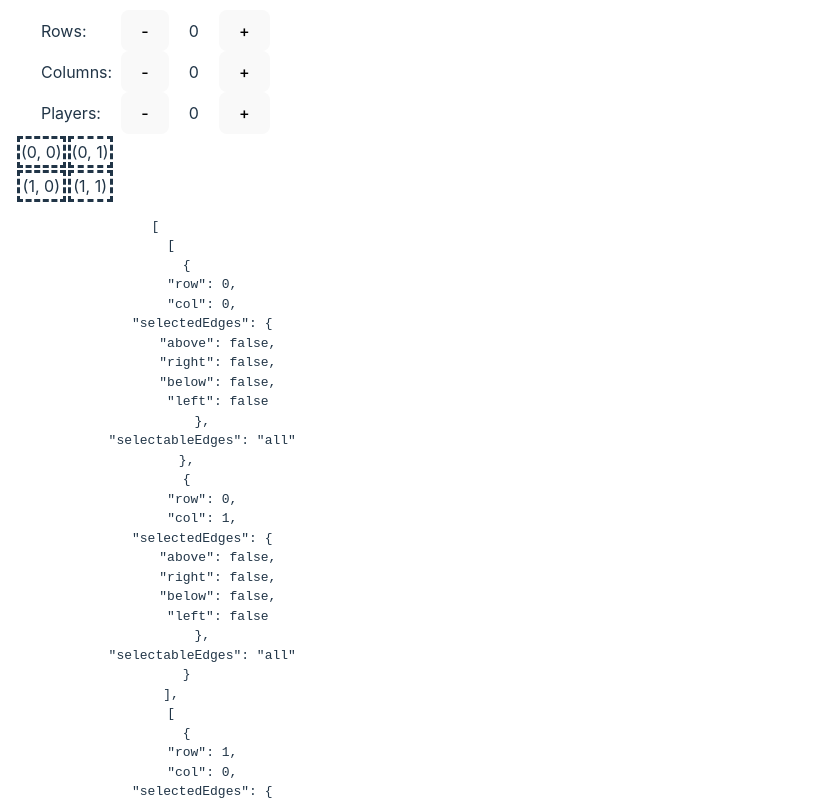
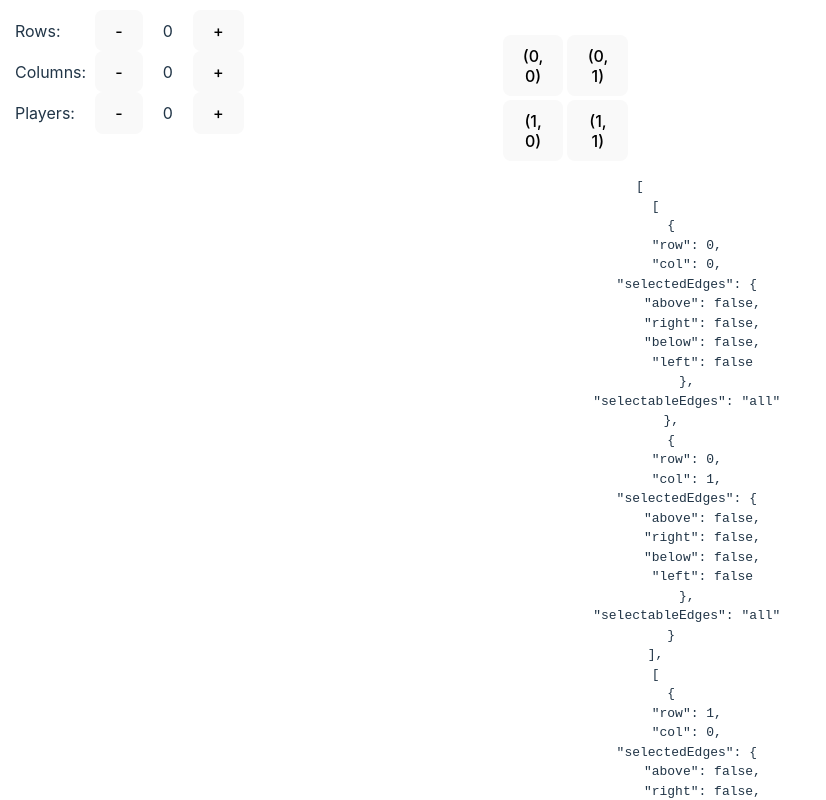
Before and after one commit to gjpg/boxes, a React (Vite) app: page / in a window 1280 px wide. Shown: the top 800 px of the page, without its empty margins (0-826 px from the left). Built offline with nearby package versions, Linux system fonts and the light colour scheme.

Commit message:
neighbours

```diff
--- a/src/App.tsx
+++ b/src/App.tsx
@@ -1,42 +1,73 @@
 // App.tsx
-import React, {useMemo, useState} from 'react';
-import Counter from './Counter.tsx';
-import Players from './Players.tsx';
-import {Box} from './Grid.tsx';
-import BoxCell from './Grid.tsx';
-import {BoxCellInterface} from './Grid.tsx'
+import React, { useMemo, useState, useCallback } from "react";
+import Counter from "./Counter.tsx";
+import Players from "./Players.tsx";
+import { Box, Edge } from "./Grid.tsx";
+import BoxCell from "./Grid.tsx";
 
-import './styles.css';
+import "./styles.css";
 
-
-const makeGrid = (numRows: number, numCols: number): Box[][]  => {
-    console.log('Calling makeGrid');
-    return new Array(numRows).fill(0).map((_, row) => new Array(numCols).fill(0).map((__, col) => ({
+const makeGrid = (numRows: number, numCols: number): Box[][] => {
+  console.log("Calling makeGrid");
+  return new Array(numRows).fill(0).map((_, row) =>
+    new Array(numCols).fill(0).map((__, col) => ({
       // this is the box you need to initialise
       row,
       col,
-        selectedEdges:{above: false, right: false, below: false, left: false},
-        selectableEdges:'all'
-    })));
-
-    }
+      selectedEdges: { above: false, right: false, below: false, left: false },
+      selectableEdges: "all",
+    })),
+  );
+};
 
 const App: React.FC = () => {
   const [rowCount, setRowCount] = useState<number>(0);
   const [columnCount, setColumnCount] = useState<number>(0);
   const [playerCount, setPlayerCount] = useState<number>(0);
-    const grid = useMemo(() => makeGrid(rowCount+2, columnCount+2), [rowCount, columnCount]);
+  const [refresh, setRefresh] = useState<number>(0);
+  const forceRefresh = useCallback(() => setRefresh((r) => r + 1), []);
 
+  type Neighbours = Record<Edge, Box>;
 
-    const Table = ({ grid }) => {
+  const grid = useMemo(
+    () => makeGrid(rowCount + 2, columnCount + 2),
+    [rowCount, columnCount],
+  );
+
+  const neighbours = (b: Box): Neighbours => {
+    const directions: Edge[] = ["above", "right", "below", "left"];
+    const result = {} as Neighbours;
+
+    for (const dir of directions) {
+      const newRow = b.row + (dir === "above" ? -1 : dir === "below" ? 1 : 0);
+      const newCol = b.col + (dir === "left" ? -1 : dir === "right" ? 1 : 0);
+
+      // Check if the new position is within bounds
+      if (
+        newRow >= 0 &&
+        newRow < rowCount + 2 &&
+        newCol >= 0 &&
+        newCol < columnCount + 2
+      ) {
+        result[dir] = grid[newRow][newCol];
+      }
+    }
+
+    return result;
+  };
+
+  const Table = () => {
     return (
       <table>
         {grid.map((row, rowIndex) => (
           <tr key={rowIndex}>
             {row.map((cell, colIndex) => (
-                            <BoxCell key={colIndex} box={cell}/>
-
-
+              <BoxCell
+                key={colIndex}
+                box={cell}
+                neighbours={neighbours}
+                forceRefresh={forceRefresh}
+              />
             ))}
           </tr>
         ))}
@@ -45,14 +76,20 @@ const App: React.FC = () => {
   };
 
   return (
+    <div>
       <div className="app-container">
-            <Counter label={'Rows'} count={rowCount} setCount={setRowCount}/>
-            <Counter label={'Columns'} count={columnCount} setCount={setColumnCount}/>
-            <Players count={playerCount} setCount={setPlayerCount}/>
-            <Table grid={grid} />
-            <pre>
-                {JSON.stringify(grid, null, 4)}
-            </pre>
+        <Counter label={"Rows"} count={rowCount} setCount={setRowCount} />
+        <Counter
+          label={"Columns"}
+          count={columnCount}
+          setCount={setColumnCount}
+        />
+        <Players count={playerCount} setCount={setPlayerCount} />
+      </div>
+      <div>
+        <Table />
+      </div>
+      <pre>{JSON.stringify(grid, null, 4)}</pre>
     </div>
   );
 };
--- a/src/Grid.tsx
+++ b/src/Grid.tsx
@@ -1,28 +1,43 @@
-import React, { useState } from 'react';
-import Counter from './Counter.tsx';
+import React from "react";
 
-import './styles.css'; // Import your CSS file
+import "./styles.css"; // Import your CSS file
 
-type Edge = 'above' | 'right' | 'below' | 'left';
+export type Edge = "above" | "right" | "below" | "left";
 export interface Box {
-    selectedEdges: Record<Edge, boolean>;
-    selectableEdges: 'all' | 'none' | Edge;
-    winner?: number;
-    row: number;
-    col: number;
+  selectedEdges: Record<Edge, boolean>;
+  selectableEdges: "all" | "none" | Edge;
+  winner?: number;
+  row: number;
+  col: number;
+  className?: string;
 }
 
 interface BoxCellInterface {
-    box: Box
+  box: Box;
+  neighbours: (b: Box) => Record<Edge, Box>;
+  forceRefresh: () => void;
 }
-const BoxCell: React.FC<BoxCellInterface> = ({box}) => {
+const BoxCell: React.FC<BoxCellInterface> = ({
+  box,
+  neighbours,
+  forceRefresh,
+}) => {
+  const clicked = () => {
+    Object.values(neighbours(box)).forEach((box) => {
+      box.className = box.className ? "" : "selected";
+    });
+    forceRefresh();
+  };
+  return (
+    <td>
+      <button onClick={clicked} className={`content ${box.className || ""}`}>
+        ({box.row}, {box.col})
+      </button>
+    </td>
+  );
+};
 
-return (
-    <td className='box'>({box.row}, {box.col})</td>
-)
-}
-
-export default BoxCell
+export default BoxCell;
 
 // 'board' prop
 // board is an array containing multiple arrays (rows) of 'boxes'
--- a/src/styles.css
+++ b/src/styles.css
@@ -52,10 +52,19 @@ max-width: 30px;
   border-right-style: solid;
 }
 
-.box {
+table {
+  width: auto;
+}
+td {
+  width: 50px;
+  position: relative;
+}
+td.content {
+  aspect-ratio: 1 / 1 ;
   border-style: dashed;
+  overflow: hidden;
 }
 
-.table {
-  border-collapse: collapse;
+button.selected {
+  background-color: green;
 }
```
Lines whose indentation alone changed are shown as unchanged.
